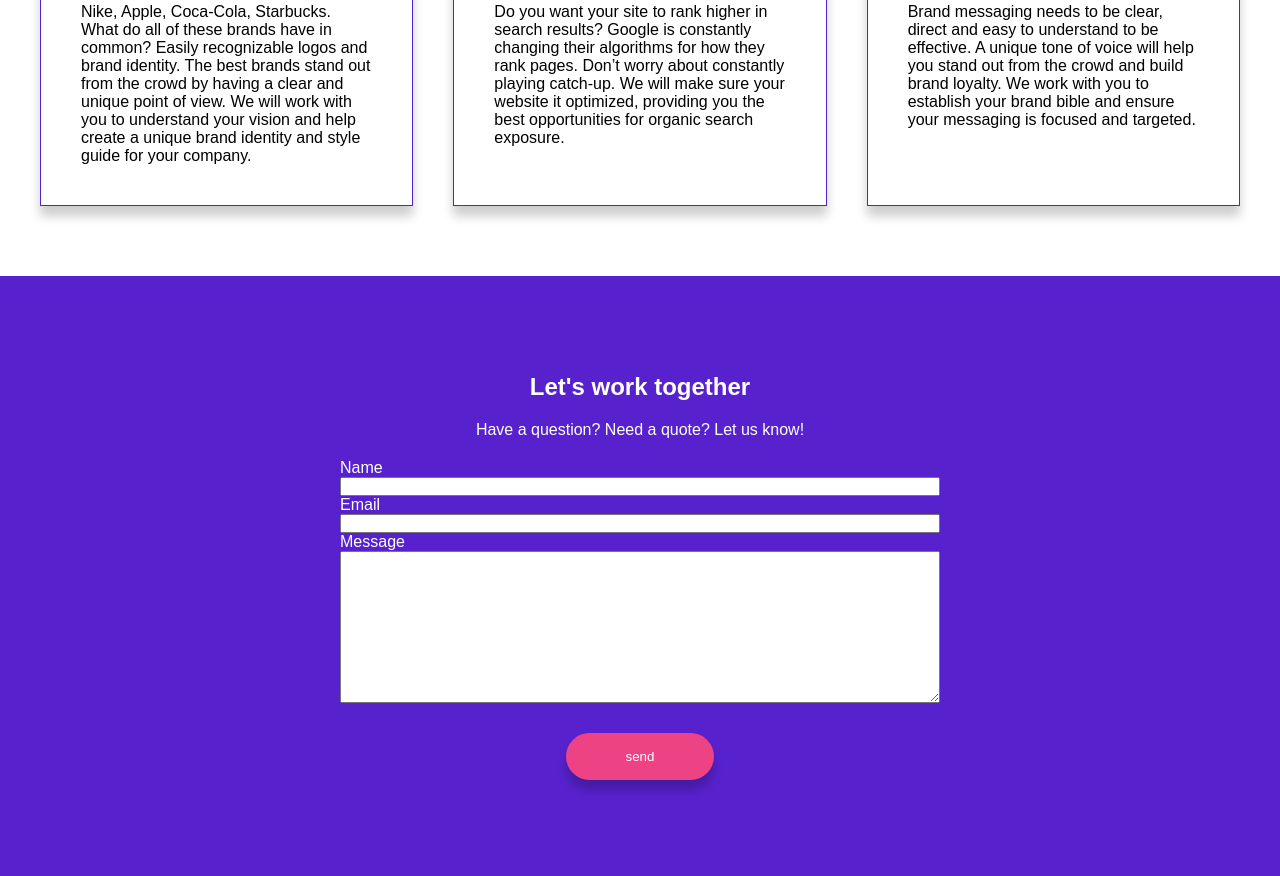
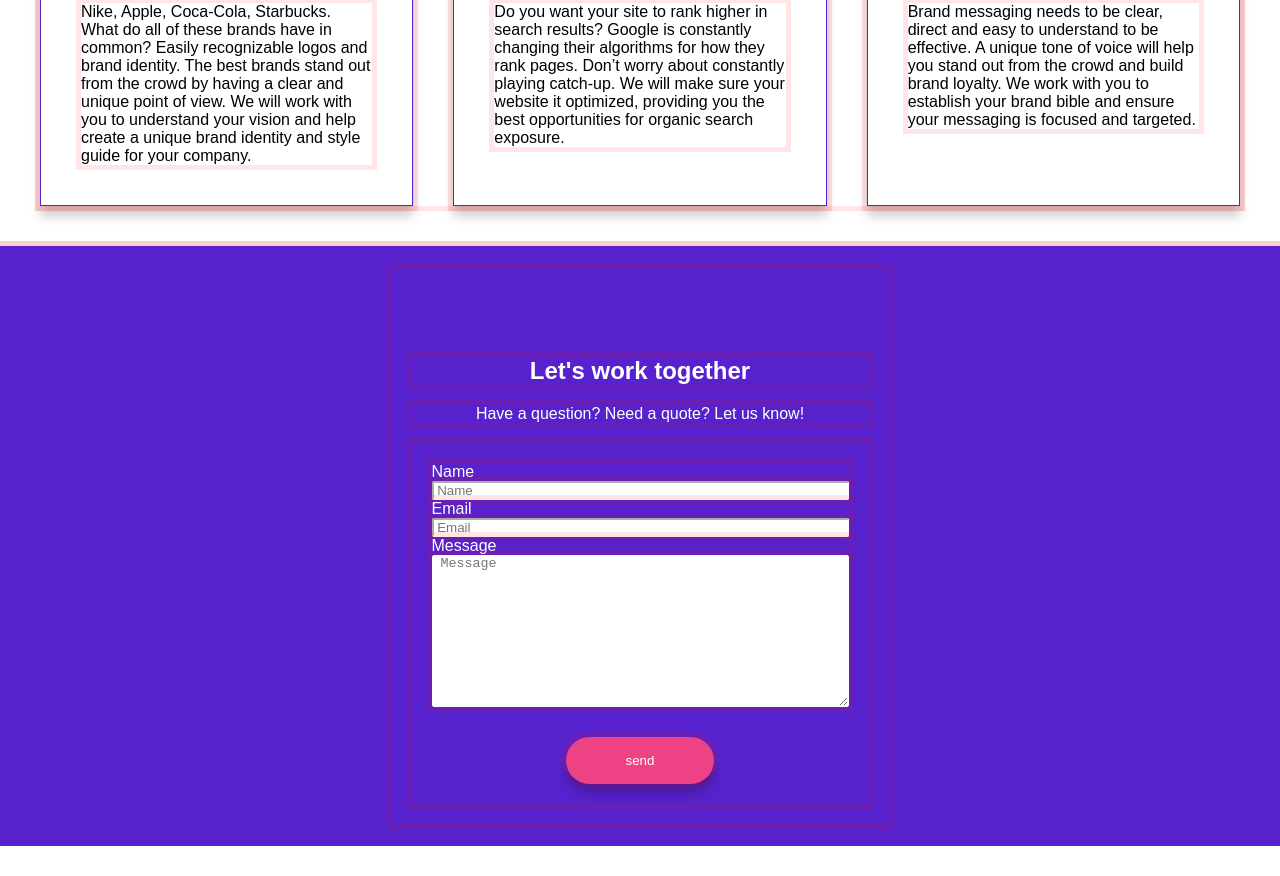
Before and after one commit to Grim-Enduser/concept_opdracht_master2, a plain HTML site: page index.html in a window 1280 px wide. Shown: the part 3252-4128 px from the top of the page. After the commit the page ends 4098 px from the top, so only its background shows below. Drawn offline with Linux system fonts and the light colour scheme.

Commit message:
laatste van vandaag

```diff
--- a/index.html
+++ b/index.html
@@ -148,15 +148,16 @@
         <div class="form-section__form">
             <h1 class=" form-section__hero"> Let's work together </h1>
             <p class="form-section__p"> Have a question? Need a quote? Let us know! </p>
-            <form class="form-section__form" onsubmit="hier-hebben-we-nogsteeds-javascript-voor-nodig">
+            <form class="form-section__form" onsubmit="hier-hebben-we-nog-steeds-javascript-voor-nodig">
+
                 <label for="fullnamefield">Name</label>
-                <input type="text" id="fullnamefield" name="fullname"/>
+                <input class="form-section__form-fields" type="text" id="fullnamefield" name="fullname" placeholder=" Name"/>
 
                 <label for="email">Email</label>
-                <input type="text" id="email" name="email">
+                <input class="form-section__form-fields" type="text" id="email" name="email" placeholder=" Email"/>
 
                 <label for="message">Message</label>
-                <textarea name="" id="message" cols="30" rows="10"></textarea>
+                <textarea class="form-section__form-fields" name="message" id="message" cols="50" rows="10" placeholder=" Message"></textarea>
 
                 <button class="form-section__send-button" type="submit">send</button>
             </form>
--- a/styles.css
+++ b/styles.css
@@ -1,41 +1,18 @@
-/*--globals--*/
+
 * {
     padding: 0;
     margin: 0;
     box-sizing: border-box;
-    /*outline: solid 5px rgba(255 0 0 / 10%);*/
+    outline: solid 5px rgba(255 0 0 / 10%);
 }
 
-/*--colors--*/
-/*:root {
-    --c-purple: #5722CD;
-    --c-blue: #4845E4;
-    --c-pink: #ED4385;
-    --c-black: #0C0C0C;
-    --c-purple-light: #F2F0FF;
-    --c-gray-light: #F3F6F9;
-    --c-gray: #7A7A7A;
-    --f-headers: Arial, Tahoma, Verdana;
-    --f-body: Arial;
-}
 
-h1,h2,h3,h4,h5 {
-    border: solid 1px red;
-    color: var(--c-purple);
-    font-family: var(--f-headers);
-}
-
-p, span {
-    color: var(--c-gray);
-    font-family: var(--f-body);
-}*/
-
-/*
-header-styling*/
 
 body {
     font-family: sans-serif;
 }
+
+/*header-styling*!*/
 
 .header__outer-container {
     background-color:#5722CD;
@@ -212,12 +189,13 @@ ul.navigation__list {
     flex: 3;
     /*border: solid 2px blue;*/
     min-width: 320px;
-    box-shadow: 0 10px 10px rgba(0 0 0 / 20%);
+    /*box-shadow: 0 10px 10px rgba(0 0 0 / 20%);*/
 }
 
 .portfolio-section__image img {
     max-width: calc(100% - 60px);
     margin: 30px;
+    box-shadow: 0 10px 10px rgba(0 0 0 / 20%);
 }
 
 .portfolio-section__text{
@@ -263,6 +241,7 @@ ul.navigation__list {
     gap: 40px;
     /*border: solid 1px orange;*/
     margin: 40px;
+
 }
 
 .services__article {
@@ -284,44 +263,50 @@ ul.navigation__list {
     display: flex;
     background-color:#5722CD;
     color: white;
-    flex-direction: row;
-    justify-content: center;
+    /*flex-direction: row;*/
+    /*justify-content: center;*/
+    /*align-items: center;*/
     /*border: 1px solid red;*/
     min-height: 600px;
-    margin-top: 30px;
     min-width: 100%;
-
 }
-
 .form-section__inner-container{
     display:flex;
     flex-direction: column;
     justify-content: center;
     align-items: center;
-
-
+    flex-basis: 1400px;
+   /*min-width: 600px;*/
 }
-
 .form-section__hero{
     text-align: center;
     /*border: solid 3px rgb(255 0 0);*/
     margin-bottom: 20px;
-
+    margin-top: 15%;
 }
 
 .form-section__p{
     text-align: center;
     margin-bottom: 20px;
     /*border: solid 3px rgb(255 0 0);*/
-
 }
 
 .form-section__form{
-    min-width: 600px;
+    /*flex-basis: 300px;*/
     display:flex;
     flex-direction:column;
+    padding: 20px;
+    /*align-items: center;*/
+    /*margin: 0px 1000px;*/
 }
 
+.form-section__form-fields{
+    border-color: white;
+    border-top-right-radius: 2px;
+    border-top-left-radius: 2px;
+    border-bottom-right-radius: 2px;
+    border-bottom-left-radius: 2px;
+}
 
 .form-section__send-button {
     margin-top: 30px;
```
